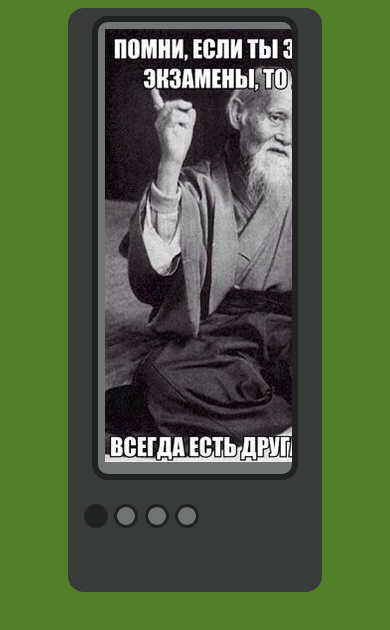
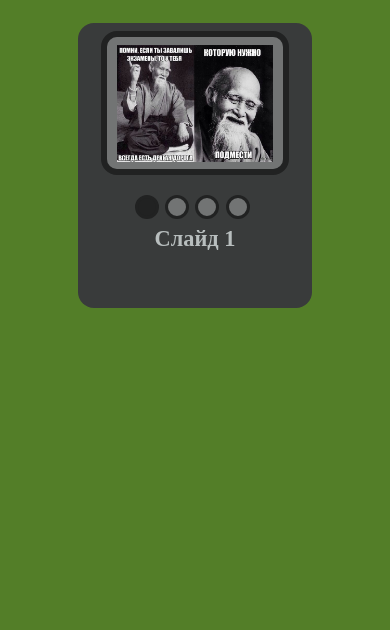
Before and after one commit to 23Nadiya/cssMemSlider, a plain HTML site: page cssMemSlider/index.html in a window 390 px wide. Drawn offline with Linux system fonts and the light colour scheme.

Commit message:
feat: add adaptive to 768px (Thu, May 12, 2022 09:45:28 PM)

```diff
--- a/cssMemSlider/style.css
+++ b/cssMemSlider/style.css
@@ -13,8 +13,9 @@ body {
   display: flex;
   flex-direction: column-reverse;
   margin: 2vw auto;
-  width: 65%;
+  width: 60%;
   height: 100%;
+  max-height: 90vh;
   padding: 2vw 6vw 1vw;
   border-radius: 1rem;
   background-color: #393b3b;
@@ -30,14 +31,20 @@ body {
   display: flex;
   width: 400%;
   height: 80%;
-  padding: 2vw;
   background-color: #727474;
 }
 
 .slider {
   width: 25%;
+  padding: 2vw;
   overflow: hidden;
   transition: 0.5s ease;
+}
+
+.slider-img {
+  width: 100%;
+  height: 100%;
+  max-width: 40vw;
 }
 
 .nav-panel {
@@ -70,7 +77,7 @@ body {
   display: flex;
   justify-content: flex-end;
   padding-top: 1rem;
-  padding-right: 6rem;
+  padding-right: 1.5vw;
 }
 
 input {
@@ -128,3 +135,13 @@ input {
 #sl4:checked ~ .nav-panel .description .wrapper-text .first {
   margin-left: -75%;
 }
+
+@media (max-width: 768px) {
+  .main-container {
+    margin: 6vw auto;
+  }
+
+  .nav-panel {
+    flex-direction: column;
+  }
+}
```
